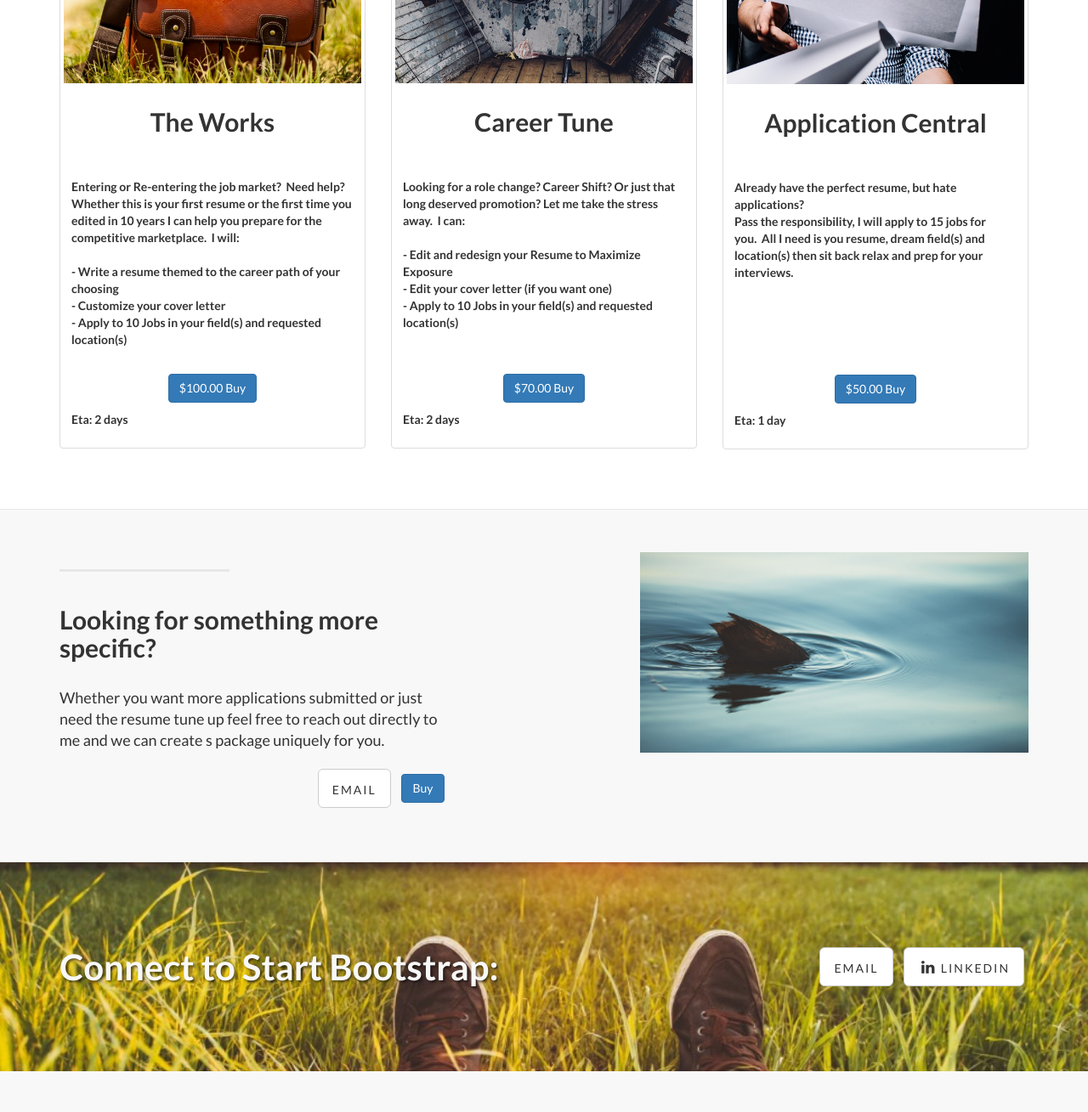
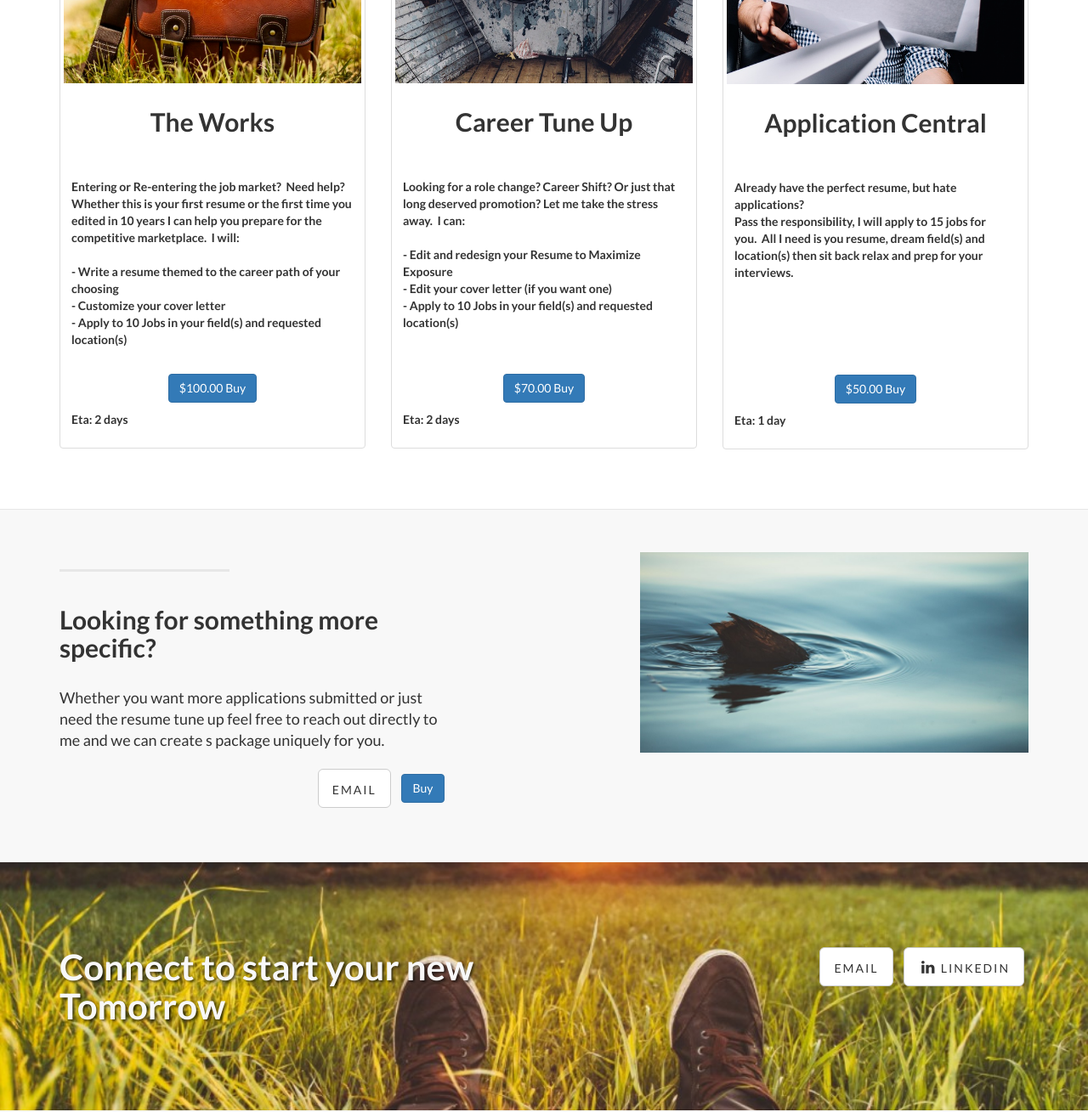
Before and after one commit to nosrak113/LauraSite, a plain HTML site: page index.html in a window 1280 px wide. Shown: the part 1520-2829 px from the top of the page at 85% size. Drawn offline with Linux system fonts and the light colour scheme.

Commit message:
text fixes

```diff
--- a/index.html
+++ b/index.html
@@ -157,7 +157,7 @@
 					    <div class="thumbnail">
 							<img class="img-responsive" src="img/boat.jpg" alt="">
 					      <div class="caption">
-					        <h2 style="text-align: center">Career Tune</h2><br><br>
+					        <h2 style="text-align: center">Career Tune Up</h2><br><br>
 					        <p style="text-align: left">Looking for a role change? Career Shift? Or just that long deserved promotion? Let me take the stress away.  I can: <br><br> - Edit and redesign your Resume to Maximize Exposure <br> - Edit your cover letter (if you want one) <br>- Apply to 10 Jobs in your field(s) and requested location(s)</p>
 					        <br><br>
 					        <p style="text-align: center"><a href="https://cash.me/$LauraFinance/70" class="btn btn-primary" role="button">$70.00 Buy </a></p>
@@ -230,7 +230,7 @@
 
             <div class="row">
                 <div class="col-lg-6">
-                    <h2>Connect to Start Bootstrap:</h2>
+                    <h2>Connect to start your new Tomorrow</h2>
                 </div>
                 <div class="col-lg-6">
                     <ul class="list-inline banner-social-buttons">
```
